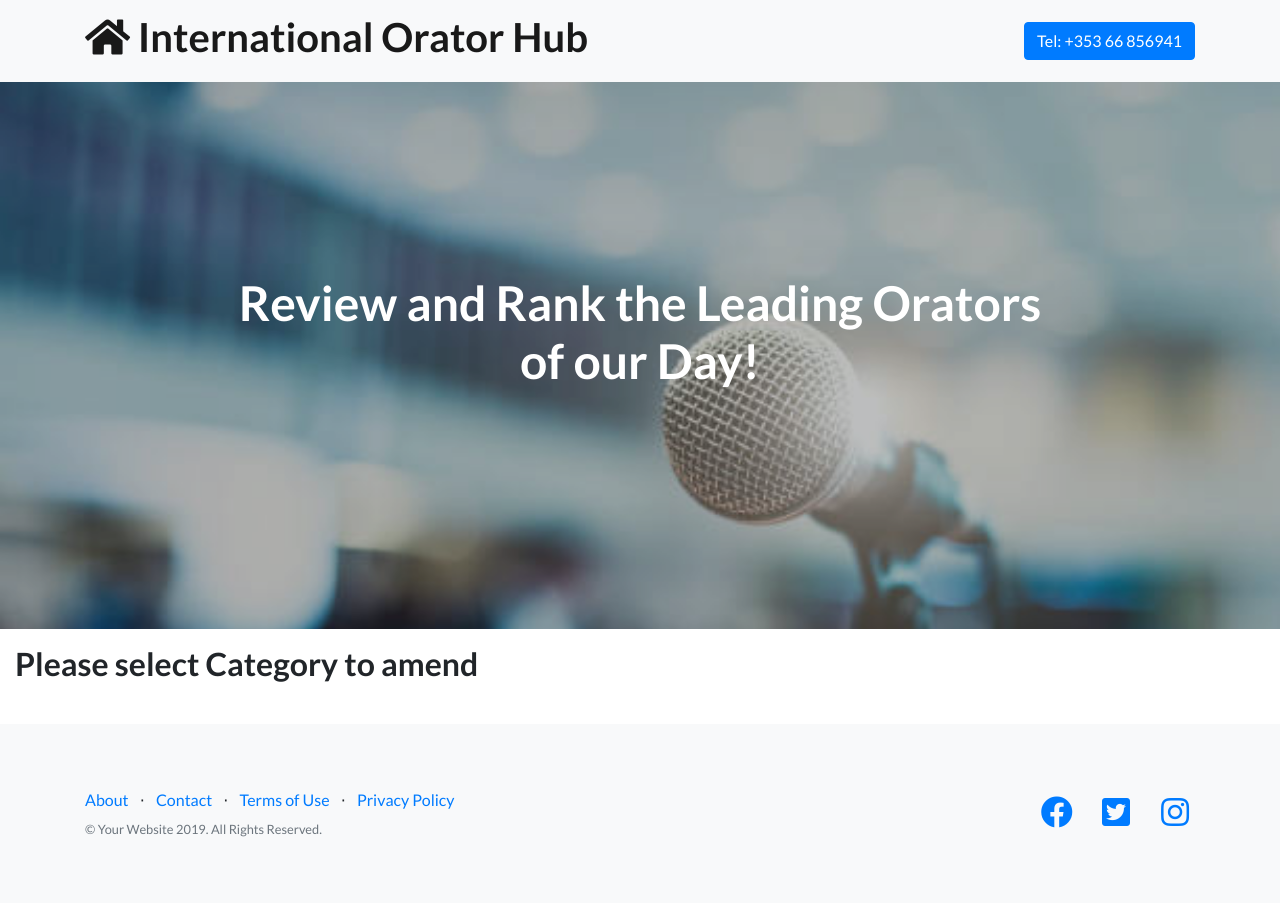
After one commit to petergalvin-cyber/Milestone3_KeyNote, a Flask app: page /edit_category in a window 1280 px wide. The commit adds this page. Run offline with Flask 2, Linux system fonts and the light colour scheme; data that the repository does not hold is empty; some libraries are stand-ins or nearby versions.

Commit message:
Included Amend Category

```diff
--- a/app.py
+++ b/app.py
@@ -72,6 +72,29 @@ def remove_category():
     return render_template('deletecategory.html',categories=topics)
 
 
+
+@app.route('/edit_category')
+def edit_category():
+    topics = mongo.db.categories.find()
+    return render_template('editcategory.html',categories=topics)
+
+
+@app.route('/update_category/<category_id>')
+def update_category(category_id):
+    category_info = mongo.db.categories.find_one({'_id': ObjectId(category_id)})
+    return render_template('amend_cat.html',category=category_info)
+
+
+
+@app.route('/amend_category/<category_id>', methods=['POST'])
+def amend_category(category_id):
+    mongo.db.categories.update(
+        {'_id': ObjectId(category_id)},
+        {'category':request.form.get('category_name')}
+    )
+    return redirect(url_for('index'))
+
+
 @app.route('/deletespeaker/<speaker_id>')
 def deletespeaker(speaker_id):
     mongo.db.speakers.remove({'_id': ObjectId(speaker_id)})
--- /dev/null
+++ b/templates/editcategory.html
@@ -0,0 +1,21 @@
+{% extends 'base.html' %} {% block content %}
+
+<div class = "row">
+ <div class = "col-12 my-3">
+    <h2>Please select Category to amend</h2>
+ </div>
+</div>
+
+<div class="row">
+
+      <ul class="list-unstyled">
+        {% for cat in categories %}
+            <li><a href="{{url_for('update_category',category_id=cat._id)}}" class="btn btn-info ml-3 my-1"><strong>{{cat.category}}</strong></a> </li>
+
+        {% endfor %}
+      </ul>
+
+</div>
+
+
+{% endblock %}
--- a/templates/index.html
+++ b/templates/index.html
@@ -24,6 +24,7 @@
                 <a href="{{url_for('new_speaker')}}" class="btn btn-info btn-lg m-3">Add Speaker</a>
                 <a class="btn btn-info btn-lg m-3" href="{{url_for('new_category')}}" >Add Category</a>
                 <a class="btn btn-info btn-lg m-3" href="{{url_for('remove_category')}}" >Delete Category</a>
+                <a class="btn btn-info btn-lg m-3" href="{{url_for('edit_category')}}" >Edit Category</a>
             </form>
 
         </div>
```
Also changed, not shown: templates/amend_cat.html (added, +23 -0 lines).
